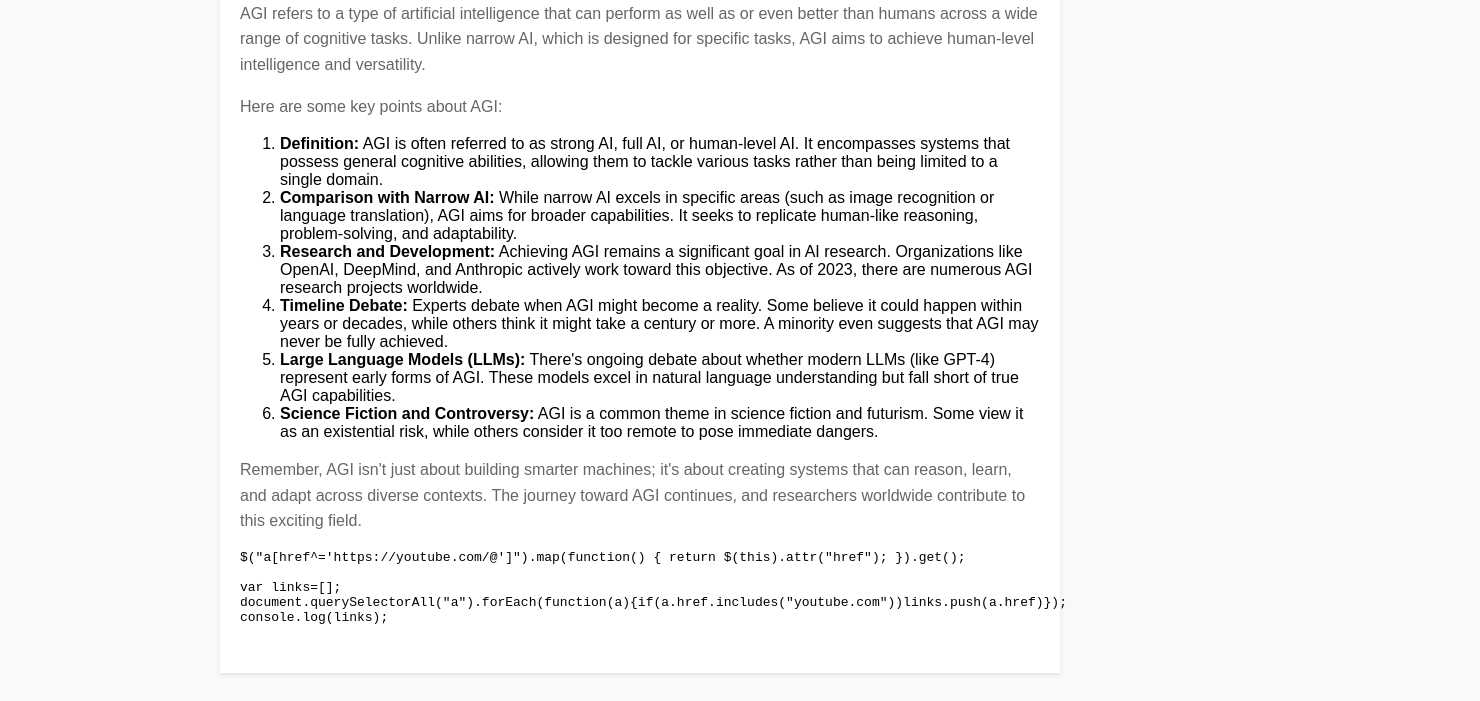
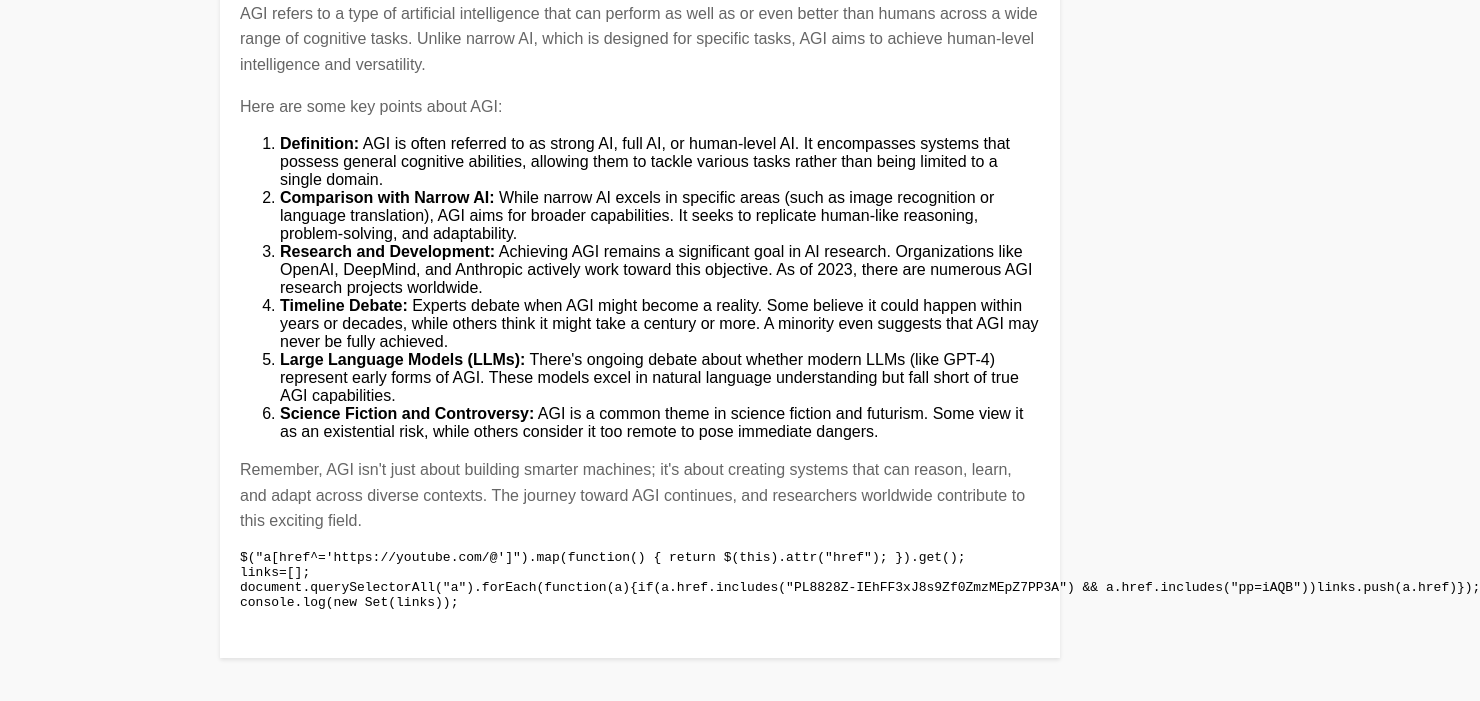
Before and after one commit to oapi/agi, a plain HTML site: page index.html in a window 1280 px wide. Shown: the part 99-800 px from the top of the page, 1480 px wide, since content can reach past the window. Drawn offline with Linux system fonts and the light colour scheme.

Commit message:
Update index.html

```diff
--- a/index.html
+++ b/index.html
@@ -51,10 +51,9 @@
         </p>
         <pre>
 $("a[href^='https://youtube.com/@']").map(function() { return $(this).attr("href"); }).get();
-
-var links=[];
-document.querySelectorAll("a").forEach(function(a){if(a.href.includes("youtube.com"))links.push(a.href)});
-console.log(links);
+links=[];
+document.querySelectorAll("a").forEach(function(a){if(a.href.includes("PL8828Z-IEhFF3xJ8s9Zf0ZmzMEpZ7PP3A") && a.href.includes("pp=iAQB"))links.push(a.href)});
+console.log(new Set(links));
         </pre>
     </div>
 <script>
```
